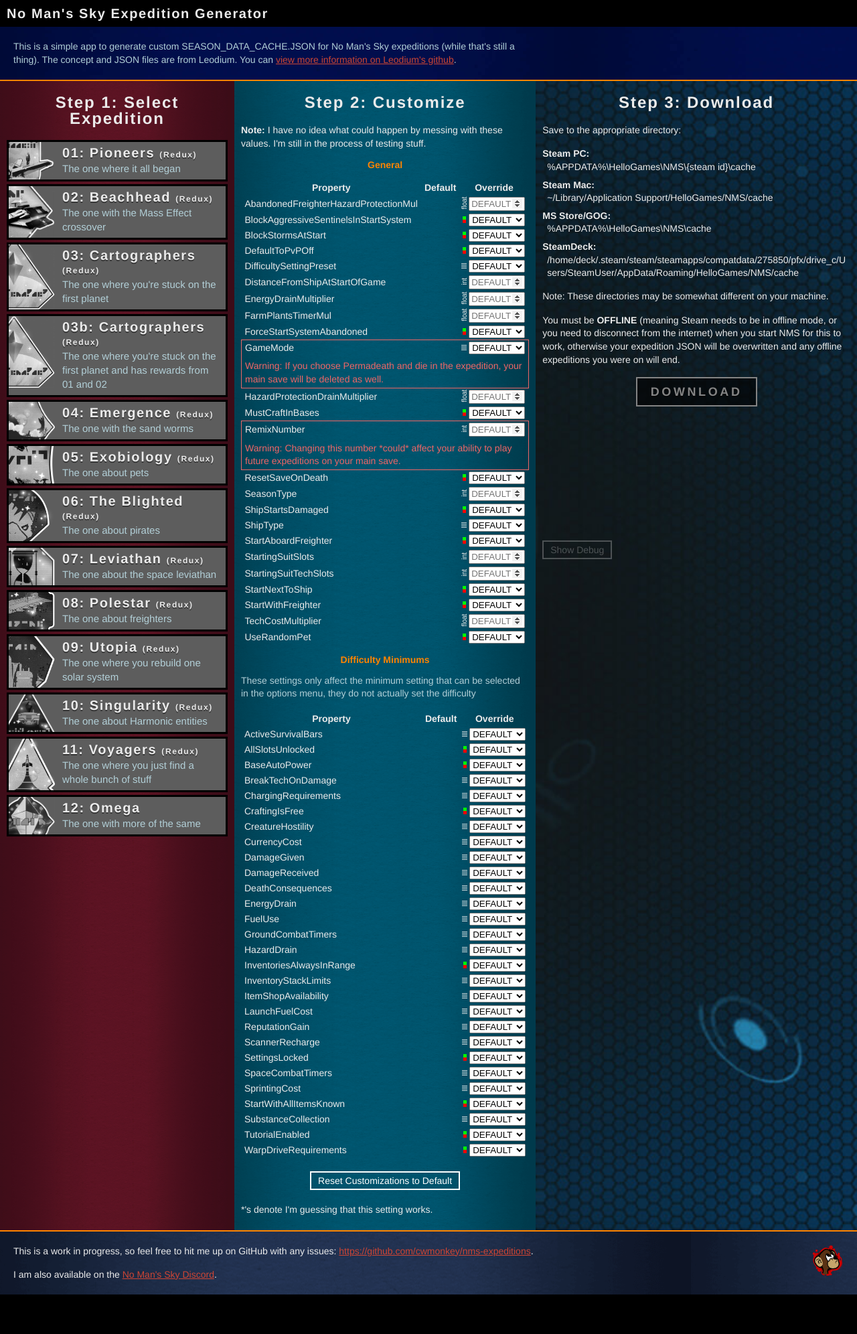
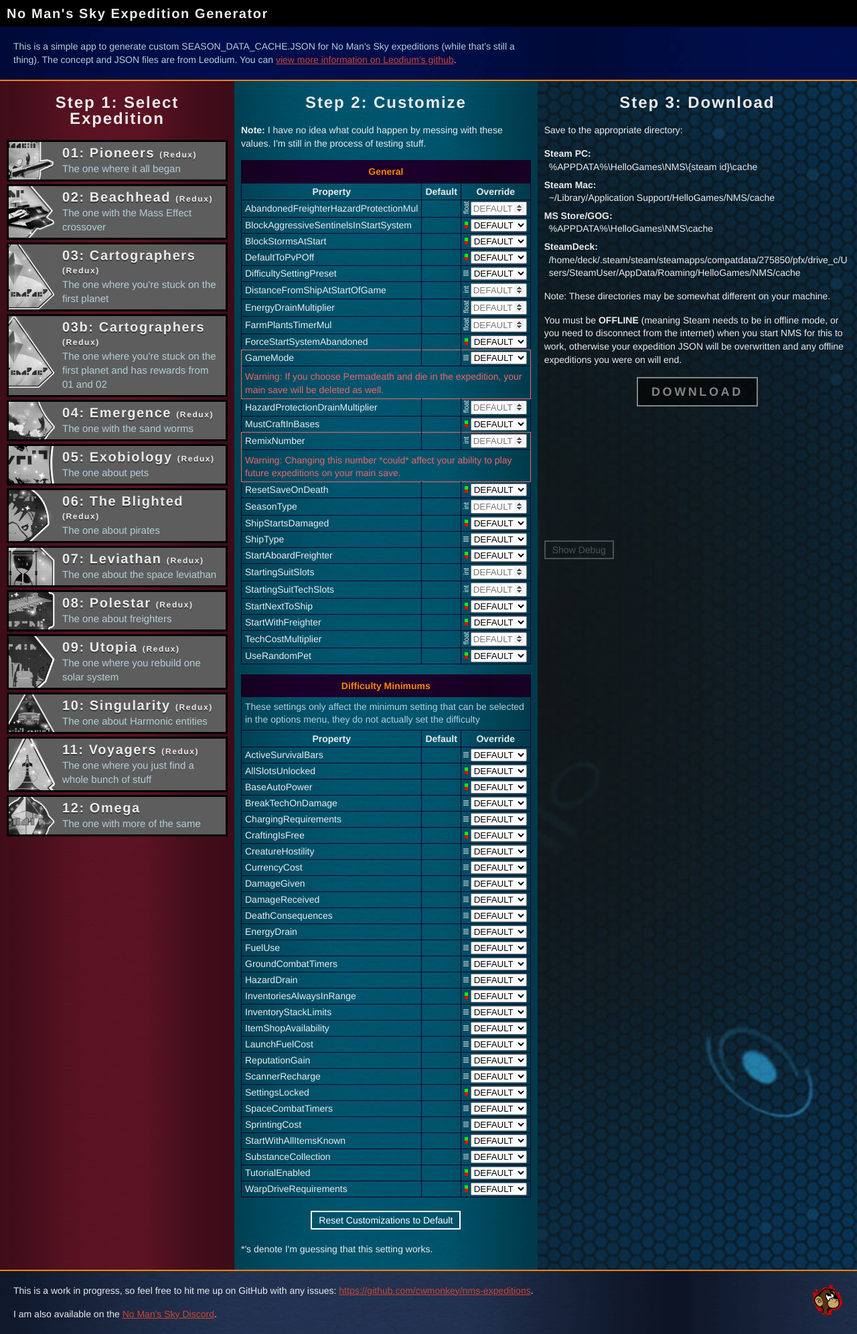
Before and after one commit to cwmonkey/nms-expeditions, a Jekyll site: the page built from index.html, in a window 1280 px wide. Shown: the whole page at 67% size. Built offline with Jekyll 4.4.1, drawn with Linux system fonts in a browser that asks for light colours; some web fonts are replaced; before the commit the page ends 1933 px from its top, so only the background shows below that.

Commit message:
Update table styling

```diff
--- a/_sass/_nms-expeditions-critical.scss
+++ b/_sass/_nms-expeditions-critical.scss
@@ -216,8 +216,11 @@
     color: #ff8400;
     font-family: Raleway, Helvetica, Arial, sans-serif;
     font-weight: bold;
-    margin: 15px 0;
+    margin-top: 15px;
     text-align: center;
+    background: #1a0027 url(../images/box-vtile--purple.jpg);
+    background-size: contain;
+    padding: 10px;
   }
 
   .cust_desc,
@@ -228,6 +231,11 @@
 
   .cust_desc {
     color: #b2cfd7;
+    border: 1px solid #1a0027;
+    border-top: none;
+    border-bottom: none;
+    margin: 0;
+    padding: 5px;
   }
 
   .cust_warning {
@@ -236,7 +244,8 @@
 
   .cust_table {
     width: 100%;
-    margin: 15px 0;
+    margin-bottom: 15px;
+    border: 1px solid #1a0027;
 
     .cust_item_warning {
       border: 1px solid #e66;
@@ -249,19 +258,29 @@
       }
     }
 
-    .cust_row_warning {
-      border: 1px solid #e66;
-      border-top: none;
-    }
-
     th {
       font-weight: bold;
       padding: 5px;
       text-align: center;
+      border: 1px solid #1a0027;
+      border-bottom: none;
     }
 
     td {
       padding: 2px 5px;
+    }
+
+    td + td {
+      border-left: 1px solid #1a0027;
+    }
+
+    tr + tr:not(.cust_item_warning, .cust_row_warning) {
+      border-top: 1px solid #1a0027;
+    }
+
+    .cust_row_warning {
+      border: 1px solid #e66;
+      border-top: 1px solid #1a0027;;
     }
 
     .cust_item.filled {
```
Also changed, not shown: images/box-vtile--purple.jpg (added).
